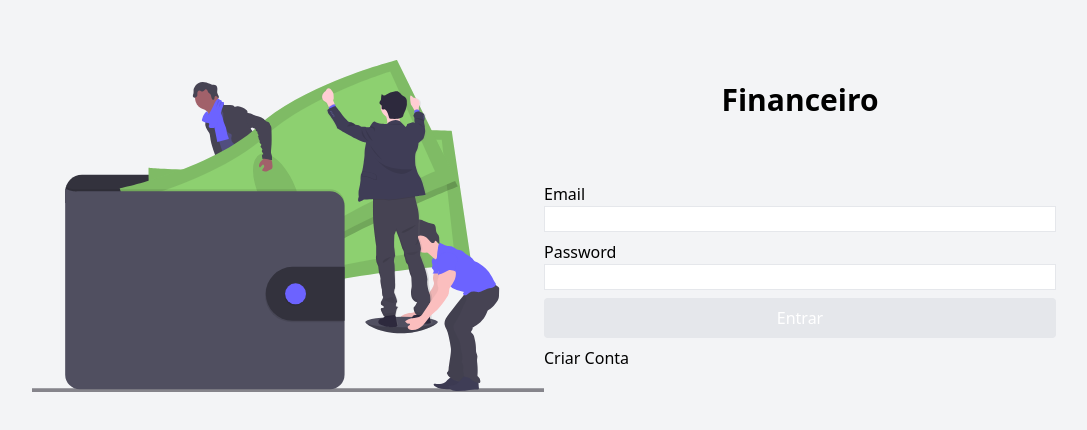
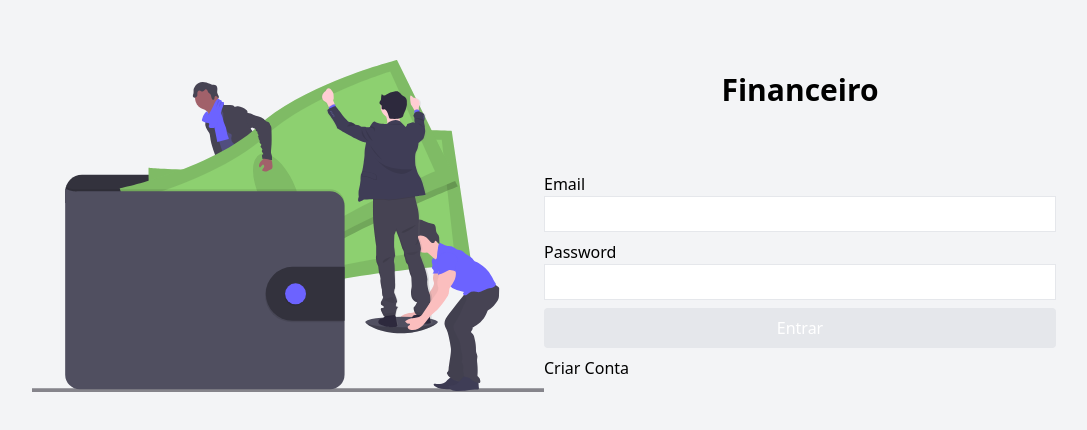
Before and after one commit to marcoscrocci/expense-tracker, a Next.js app: page /login in a window 1280 px wide. Shown: the part 174-604 px from the top of the page, without its empty margins (96-1183 px from the left). Built offline with nearby package versions, Linux system fonts and the light colour scheme.

Commit message:
Ajuste no InputText

```diff
--- a/src/components/molecules/inputText/index.tsx
+++ b/src/components/molecules/inputText/index.tsx
@@ -8,7 +8,7 @@ const InputText = ({ label, ...props }: Props) => {
     return (
         <label className="flex flex-col w-full">
             <span>{label}</span>
-            <input {...props} className="border border-gray-200 px-1" />
+            <input {...props} className="border border-gray-200 px-2 h-9" />
         </label>
     );
 };
```
